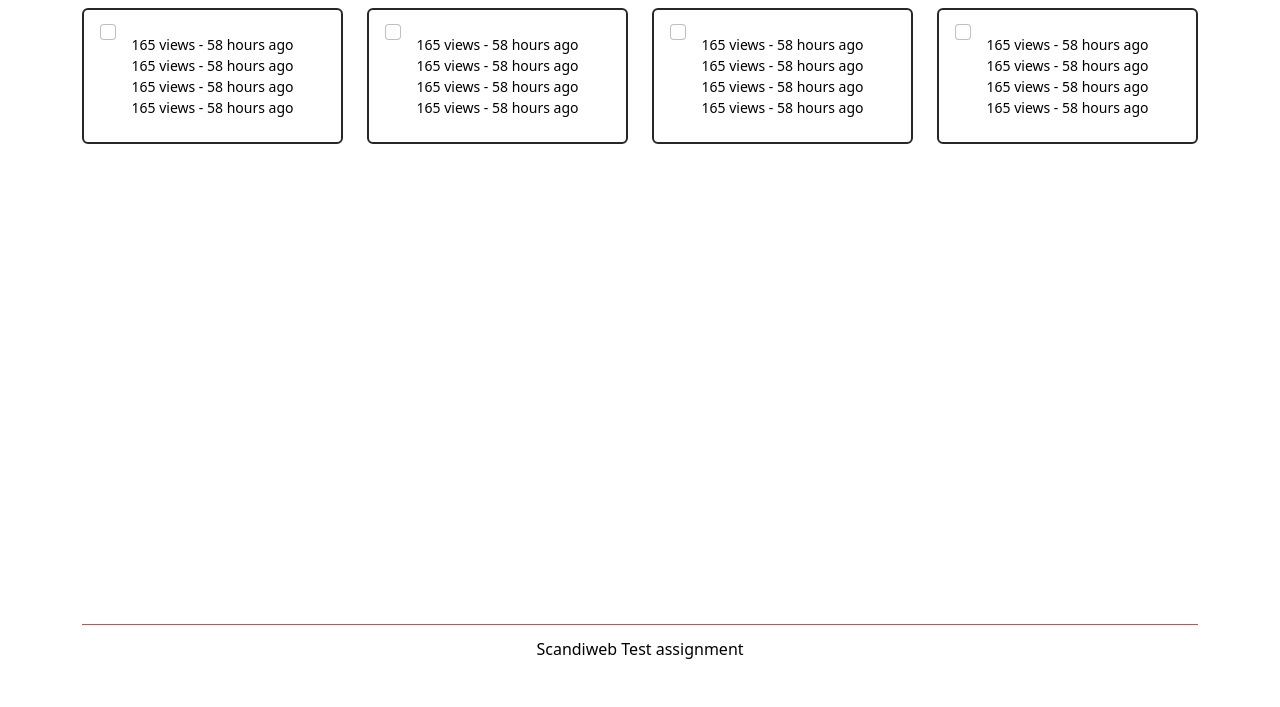
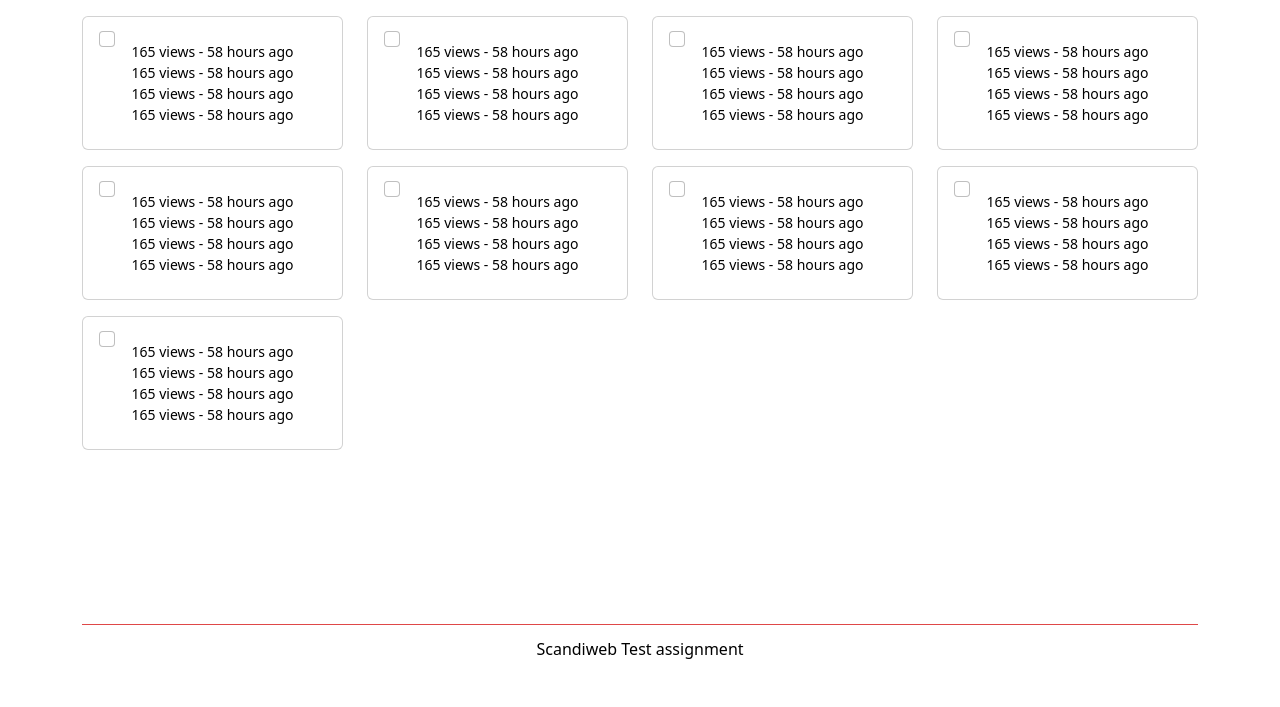
Before and after one commit to drneyx/assignment-v1, a PHP site: page / in a window 1280 px wide. Shown: the part 93-800 px from the top of the page. Run offline with PHP 8.4, Linux system fonts and the light colour scheme.

Commit message:
Finished product list

```diff
--- a/asset/dist/css/style.css
+++ b/asset/dist/css/style.css
@@ -98,9 +98,6 @@ body {
   color: black !important;
 }
 
-.product-box {
-  border: 0.15rem solid #272727;
-}
 .product-box .inner-box {
   position: relative;
 }
--- a/asset/scss/style.scss
+++ b/asset/scss/style.scss
@@ -126,7 +126,7 @@ body {
 
 
 .product-box{
-    border: .15rem solid $primary-color;
+    // border: thin solid $primary-color;
 
     .inner-box{
         position: relative;
--- a/index.php
+++ b/index.php
@@ -30,7 +30,7 @@
     <section class="content-section">
         <div class="container">
             <div class="w-100 content-section-products mt-2">
-                <div class="row">
+                <div class="row mt-3">
                     <div class="col-6 col-md-3 mb-3">
                         <div class="card product-box">
                             <div class="d-flex align-items-center justify-content-center inner-box">
@@ -94,6 +94,87 @@
                             </div>
                         </div>
                     </div>
+
+                    <div class="col-6 col-md-3 mb-3">
+                        <div class="card product-box">
+                            <div class="d-flex align-items-center justify-content-center inner-box">
+                                <div class="form-check mt-2 check-form">
+                                    <input class="form-check-input" type="checkbox" id="delete-checkbox" value="" id="flexCheckDefault">
+                                </div>
+                                <div class="d-flex align-items-sm-start justify-content-md-start my-4 flex-column ">
+                                    <small class="card-text my-0">165 views - 58 hours ago</small>
+                                    <small class="card-text my-0">165 views - 58 hours ago</small>
+                                    <small class="card-text my-0">165 views - 58 hours ago</small>
+                                    <small class="card-text my-0">165 views - 58 hours ago</small>
+                                </div>
+                            </div>
+                        </div>
+                    </div>
+
+                    <div class="col-6 col-md-3 mb-3">
+                        <div class="card product-box">
+                            <div class="d-flex align-items-center justify-content-center inner-box">
+                                <div class="form-check mt-2 check-form">
+                                    <input class="form-check-input" type="checkbox" id="delete-checkbox" value="" id="flexCheckDefault">
+                                </div>
+                                <div class="d-flex align-items-sm-start justify-content-md-start my-4 flex-column ">
+                                    <small class="card-text my-0">165 views - 58 hours ago</small>
+                                    <small class="card-text my-0">165 views - 58 hours ago</small>
+                                    <small class="card-text my-0">165 views - 58 hours ago</small>
+                                    <small class="card-text my-0">165 views - 58 hours ago</small>
+                                </div>
+                            </div>
+                        </div>
+                    </div>
+
+                    <div class="col-6 col-md-3 mb-3">
+                        <div class="card product-box">
+                            <div class="d-flex align-items-center justify-content-center inner-box">
+                                <div class="form-check mt-2 check-form">
+                                    <input class="form-check-input" type="checkbox" id="delete-checkbox" value="" id="flexCheckDefault">
+                                </div>
+                                <div class="d-flex align-items-sm-start justify-content-md-start my-4 flex-column ">
+                                    <small class="card-text my-0">165 views - 58 hours ago</small>
+                                    <small class="card-text my-0">165 views - 58 hours ago</small>
+                                    <small class="card-text my-0">165 views - 58 hours ago</small>
+                                    <small class="card-text my-0">165 views - 58 hours ago</small>
+                                </div>
+                            </div>
+                        </div>
+                    </div>
+
+                    <div class="col-6 col-md-3 mb-3">
+                        <div class="card product-box">
+                            <div class="d-flex align-items-center justify-content-center inner-box">
+                                <div class="form-check mt-2 check-form">
+                                    <input class="form-check-input" type="checkbox" id="delete-checkbox" value="" id="flexCheckDefault">
+                                </div>
+                                <div class="d-flex align-items-sm-start justify-content-md-start my-4 flex-column ">
+                                    <small class="card-text my-0">165 views - 58 hours ago</small>
+                                    <small class="card-text my-0">165 views - 58 hours ago</small>
+                                    <small class="card-text my-0">165 views - 58 hours ago</small>
+                                    <small class="card-text my-0">165 views - 58 hours ago</small>
+                                </div>
+                            </div>
+                        </div>
+                    </div>
+
+                    <div class="col-6 col-md-3 mb-3">
+                        <div class="card product-box">
+                            <div class="d-flex align-items-center justify-content-center inner-box">
+                                <div class="form-check mt-2 check-form">
+                                    <input class="form-check-input" type="checkbox" id="delete-checkbox" value="" id="flexCheckDefault">
+                                </div>
+                                <div class="d-flex align-items-sm-start justify-content-md-start my-4 flex-column ">
+                                    <small class="card-text my-0">165 views - 58 hours ago</small>
+                                    <small class="card-text my-0">165 views - 58 hours ago</small>
+                                    <small class="card-text my-0">165 views - 58 hours ago</small>
+                                    <small class="card-text my-0">165 views - 58 hours ago</small>
+                                </div>
+                            </div>
+                        </div>
+                    </div>
+
                 </div>
             </div>
         </div>
```
Also changed, not shown: 1 other file.
